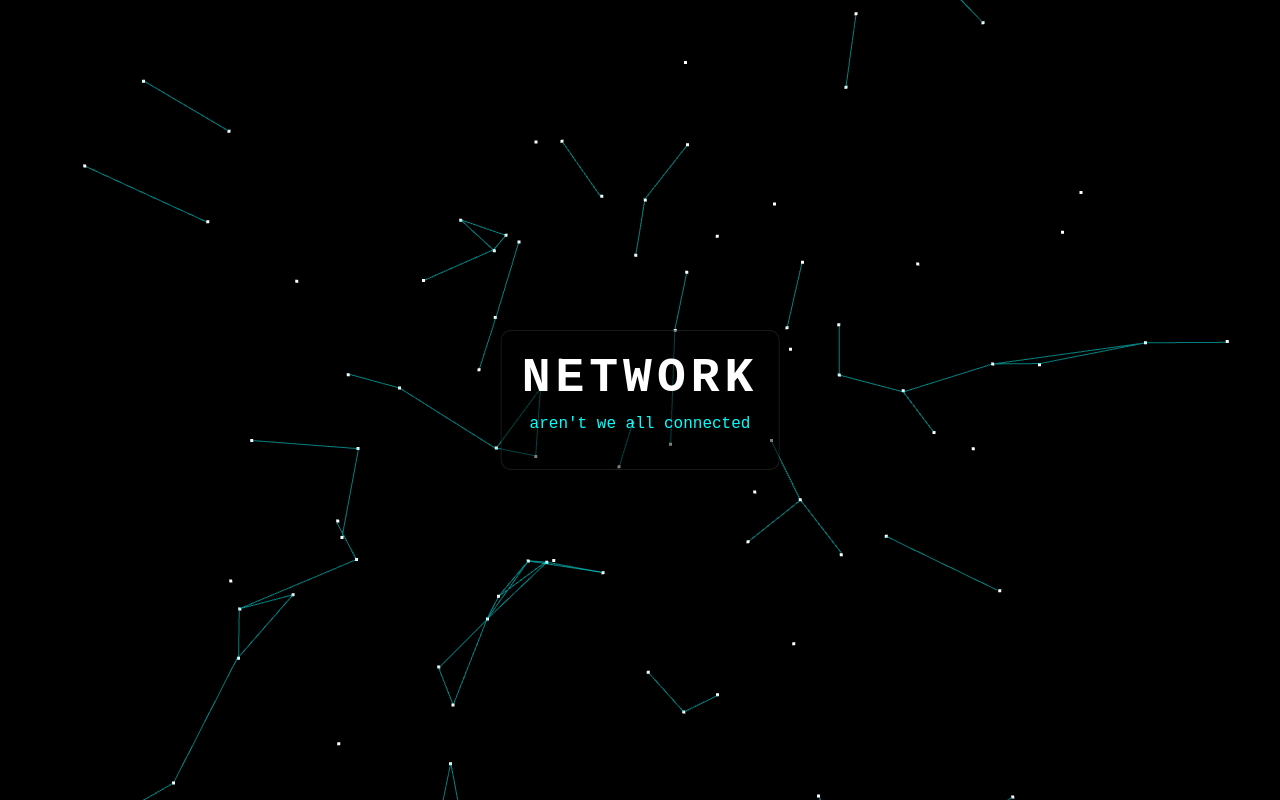
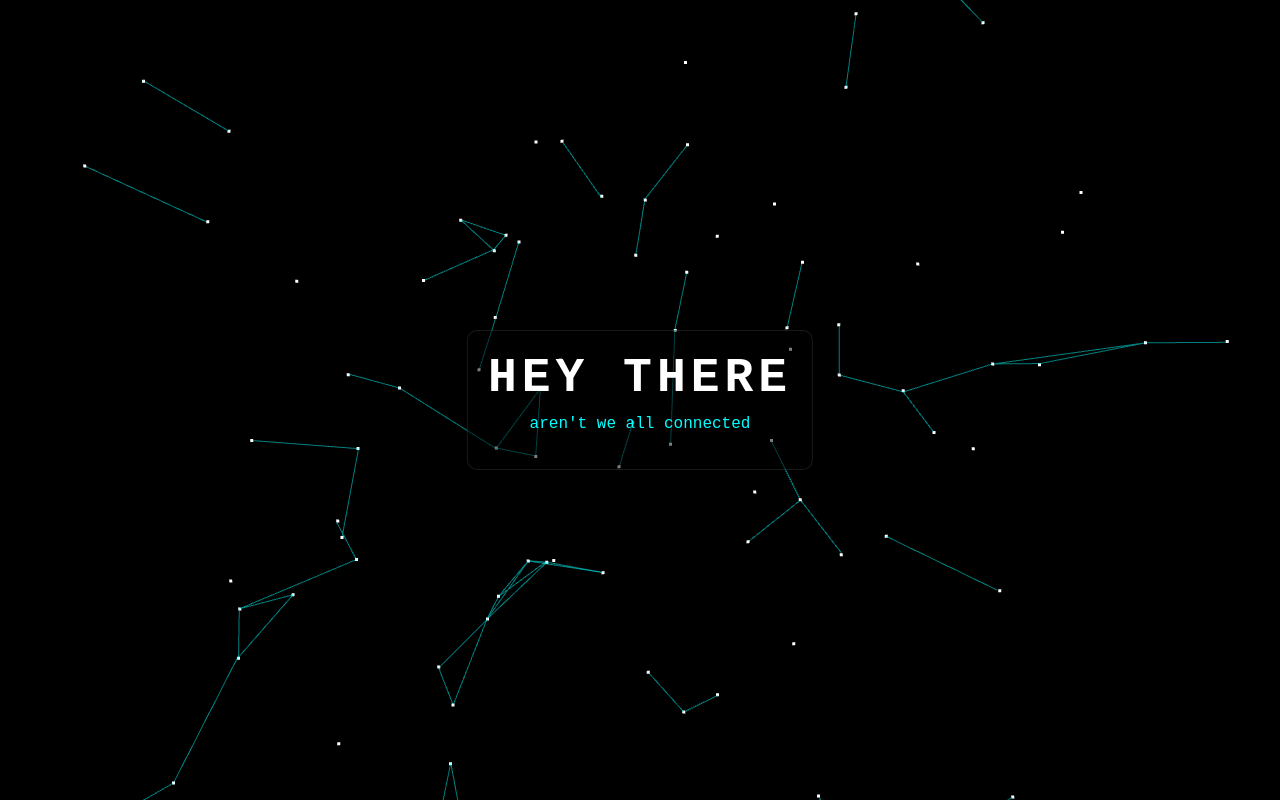
Before and after one commit to Lob0cat/Lob0cat.github.io, a plain HTML site: page index.html in a window 1280 px wide. Drawn offline with nearby package versions, Linux system fonts and the light colour scheme; animation ran at ten frames a second.

Commit message:
Update index.html

```diff
--- a/index.html
+++ b/index.html
@@ -30,7 +30,7 @@
 <body>
 
     <div id="content">
-        <h1>NETWORK</h1>
+        <h1>hey there</h1>
         <p>aren't we all connected</p>
     </div>
 
```
